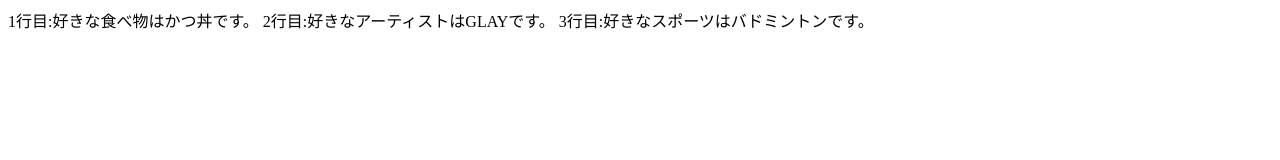
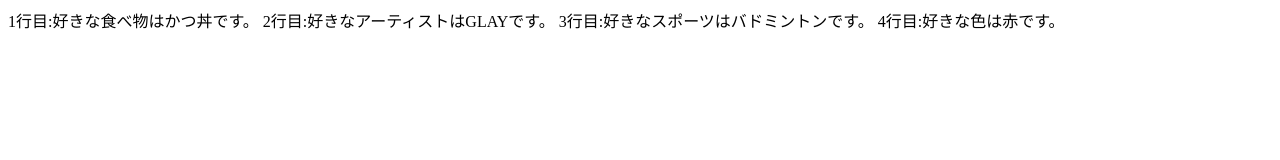
Before and after one commit to hare11111/command-practice, a plain HTML site: page index.html in a window 1280 px wide. Drawn offline with Linux system fonts and the light colour scheme.

Commit message:
好きな色を追加

```diff
--- a/index.html
+++ b/index.html
@@ -4,5 +4,6 @@
     1行目:好きな食べ物はかつ丼です。
     2行目:好きなアーティストはGLAYです。
     3行目:好きなスポーツはバドミントンです。
+    4行目:好きな色は赤です。
 </body>
 </html>
```
